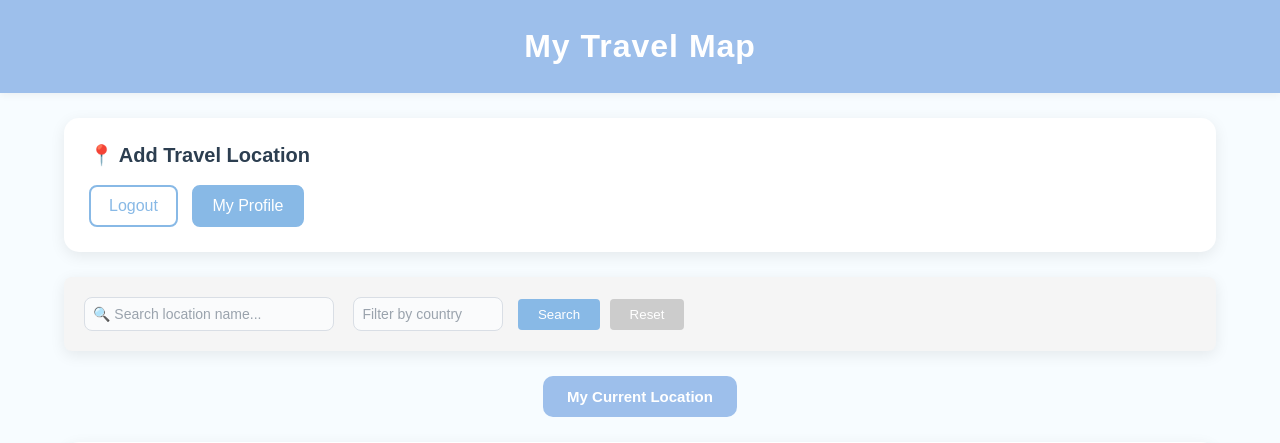
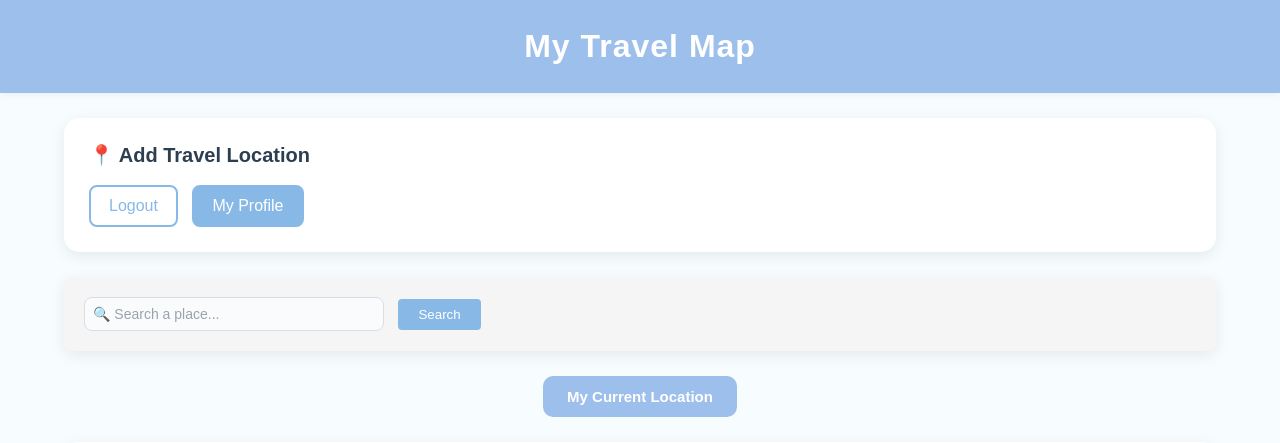
Before and after one commit to cccalvin130/Travel-Map, a Django app: page / in a window 1280 px wide. Shown: the top 443 px of the page. Run offline with Django 5.2, Linux system fonts and the light colour scheme; the visitor is signed in with stand-in values (Sample User, id 1); data that the repository does not hold is empty.

Commit message:
fixed search function features

```diff
--- a/backend/locations/static/locations/map.js
+++ b/backend/locations/static/locations/map.js
@@ -102,26 +102,67 @@ function loadLocations(apiUrl) {
 // Load all locations when page first opens
 loadLocations('/api/locations/');
 
-// Search button click event
 document.getElementById('search-btn').addEventListener('click', function() {
+
     var searchText = document.getElementById('search-input').value;
-    var countryFilter = document.getElementById('filter-country').value;
-    var apiUrl = '/api/locations/?';
-    if (searchText) {
-        apiUrl += 'search=' + encodeURIComponent(searchText) + '&';
+
+    if (searchText.trim() === '') {
+        alert('Please enter a location to search.');
+        return;
     }
-    if (countryFilter) {
-        apiUrl += 'country=' + encodeURIComponent(countryFilter);
-    }
-    loadLocations(apiUrl);
+
+    var searchUrl = 'https://nominatim.openstreetmap.org/search'
+        + '?q=' + encodeURIComponent(searchText)
+        + '&format=jsonv2'
+        + '&addressdetails=1'
+        + '&limit=1';
+
+    fetch(searchUrl)
+        .then(response => response.json())
+        .then(function(results) {
+
+            if (results.length === 0) {
+                alert('Location not found.');
+                return;
+            }
+
+            var result = results[0];
+
+            console.log('Search result:', result);
+
+            document.getElementById('location-name').value = result.name || '';
+            document.getElementById('country').value = result.address.country || '';
+            document.getElementById('city').value =
+                result.address.city ||
+                result.address.town ||
+                result.address.municipality ||
+                result.address.village ||
+                '';
+
+            var latitude = parseFloat(result.lat);
+            var longitude = parseFloat(result.lon);
+
+            selectedLatitude = latitude;
+            selectedLongitude = longitude;
+
+            map.setView([latitude, longitude], 15);
+
+            if (selectedLocationMarker) {
+                map.removeLayer(selectedLocationMarker);
+            }
+
+            selectedLocationMarker = L.marker([latitude, longitude])
+                .addTo(map)
+                .bindPopup(result.display_name)
+                .openPopup();
+        })
+        .catch(function(error) {
+            console.log(error);
+            alert('Failed to search for the location.');
+        });
 });
 
-// Reset search button click event
-document.getElementById('reset-search-btn').addEventListener('click', function() {
-    document.getElementById('search-input').value = '';
-    document.getElementById('filter-country').value = '';
-    loadLocations('/api/locations/');
-});
+
 
 var currentLocationMarker = null;
 var currentLatitude = null;
--- a/backend/locations/templates/locations/Main-Map.html
+++ b/backend/locations/templates/locations/Main-Map.html
@@ -26,15 +26,19 @@
        </a>
    </div>
 
-    <!-- Search and Filter Bar -->
     <div style="margin-bottom: 20px; padding: 15px; background: #f5f5f5; border-radius: 8px;">
-        <input id="search-input" type="text" placeholder="🔍 Search location name..." style="padding: 8px; width: 250px; margin-right: 10px;">
-        <input id="filter-country" type="text" placeholder="Filter by country" style="padding: 8px; width: 150px; margin-right: 10px;">
-        <button id="search-btn" style="padding: 8px 20px; background: #88B9E6; color: white; border: none; border-radius: 4px; cursor: pointer;">
+        <input
+            id="search-input"
+            type="text"
+            placeholder="🔍 Search a place..."
+            style="padding: 8px; width: 300px; margin-right: 10px;"
+        >
+
+        <button
+            id="search-btn"
+            style="padding: 8px 20px; background: #88B9E6; color: white; border: none; border-radius: 4px; cursor: pointer;"
+        >
             Search
-        </button>
-        <button id="reset-search-btn" style="padding: 8px 20px; background: #ccc; color: white; border: none; border-radius: 4px; cursor: pointer; margin-left: 5px;">
-            Reset
         </button>
     </div>
 
```
